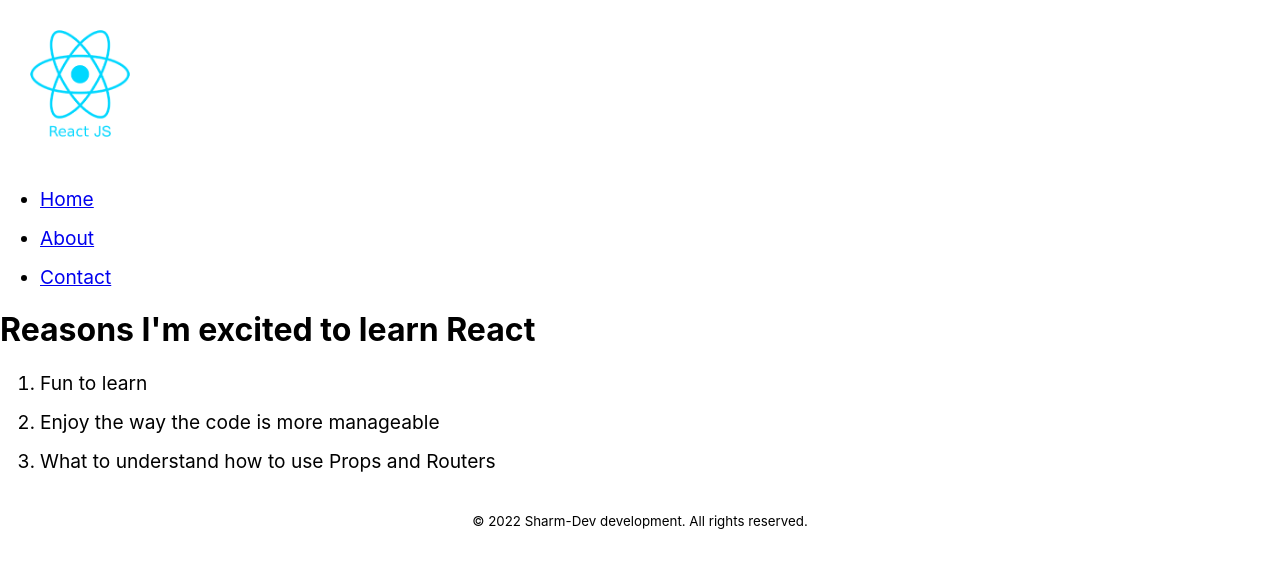
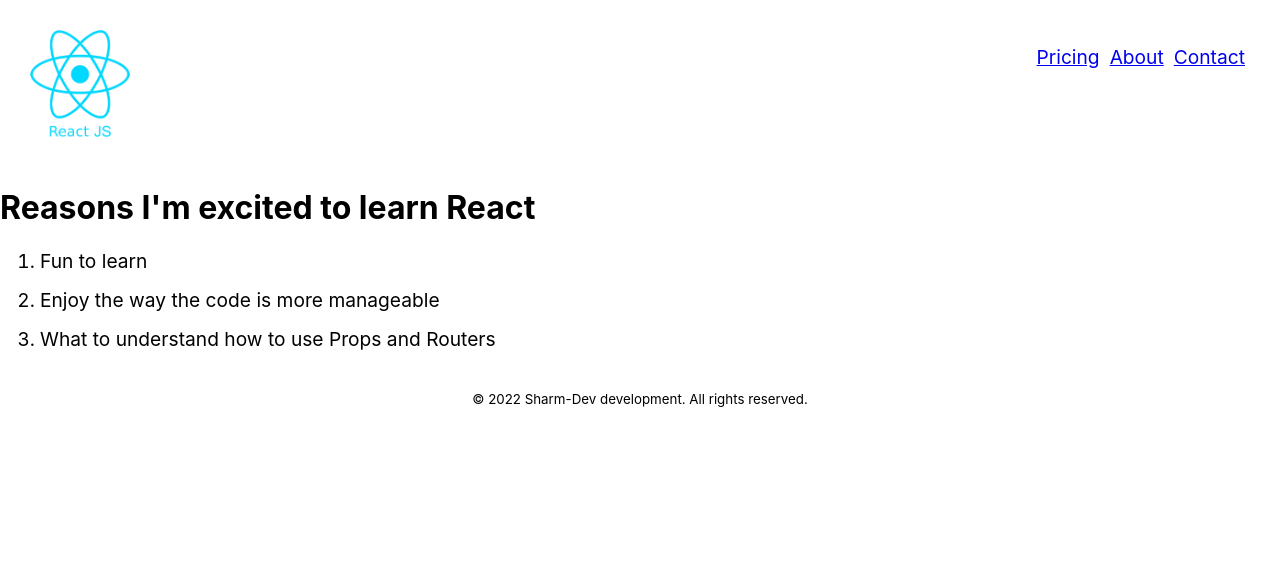
Before and after one commit to Sharm-Dev/Learn-React, a React (Create React App) app in the folder my-app/: page / in a window 1280 px wide. Shown: the top 568 px of the page. Built offline with nearby package versions, Linux system fonts and the light colour scheme.

Commit message:
Added classnames to elements

```diff
--- a/my-app/src/components/Header.js
+++ b/my-app/src/components/Header.js
@@ -3,17 +3,17 @@ import reactLogo from "../download.png"
 
 export default function Header() {
     return (
-      <header>
+      <header className="header">
         <img src={reactLogo} alt="React Logo" />
         <nav>
-          <ul>
-            <li>
-              <a href="#">Home</a>
+          <ul className="nav-items">
+            <li className="list-items">
+              <a href="#">Pricing</a>
             </li>
-            <li>
+            <li className="list-items">
               <a href="about">About</a>
             </li>
-            <li>
+            <li className="list-items">
               <a href="contact">Contact</a>
             </li>
           </ul>
```
